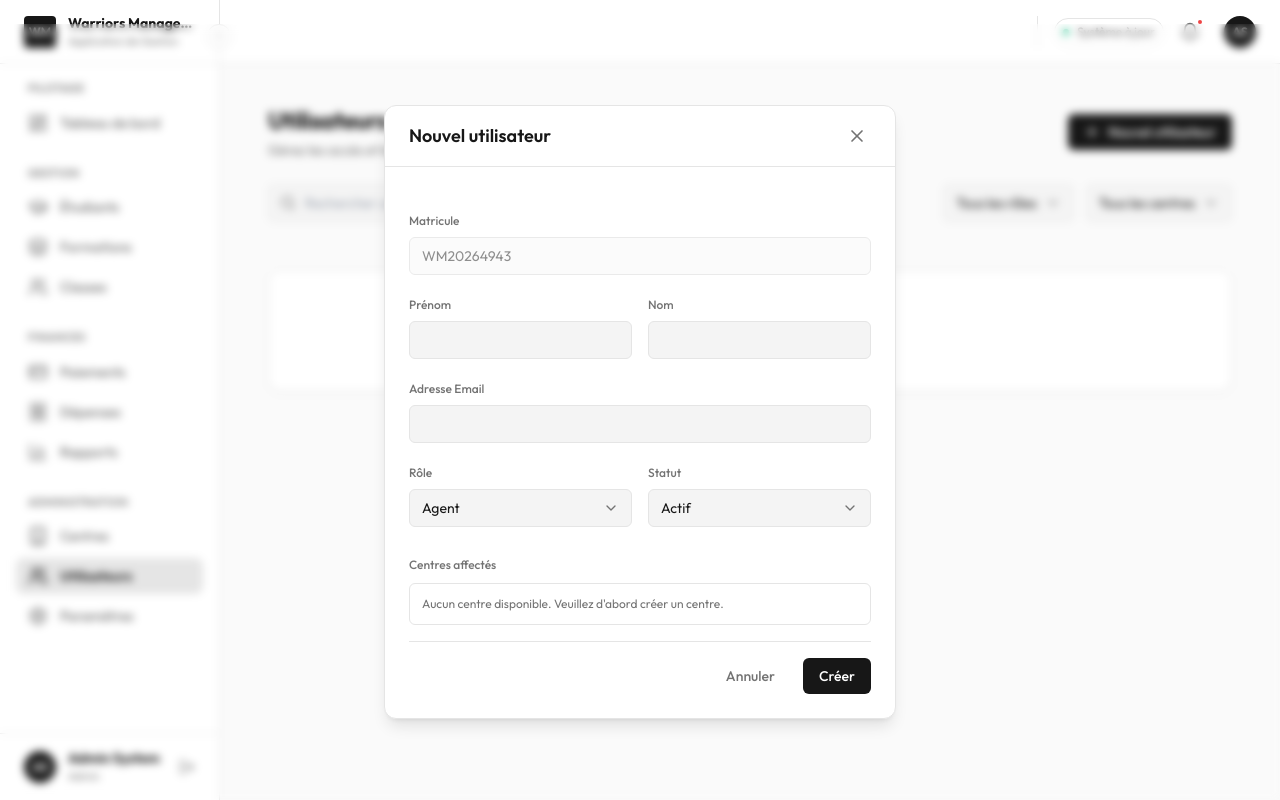
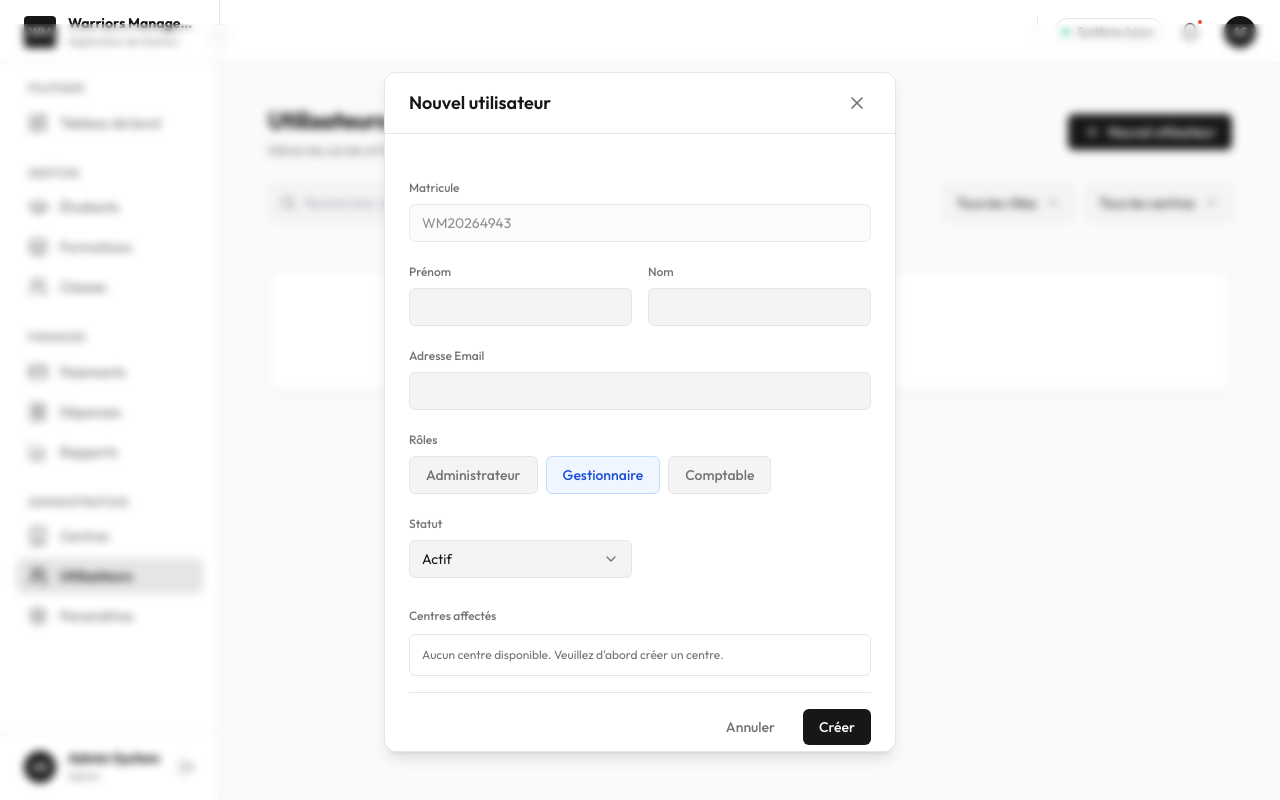
Before and after one commit to Warriorsdesign/warriors-management, a Next.js app in the folder apps/web/: page /users in a window 1280 px wide. Both pictures are taken after a click on the button "Nouvel utilisateur". Built offline with nearby package versions, Linux system fonts and the light colour scheme.

Commit message:
fix(users): refactor user roles, allow multiple roles, fix ui logic

```diff
--- a/apps/web/src/app/users/page.tsx
+++ b/apps/web/src/app/users/page.tsx
@@ -13,8 +13,7 @@ import { useUIStore } from '@/lib/store/useUIStore';
 const roleColors: Record<Role, string> = {
   "ADMIN": "bg-cyan-50 text-cyan-600",
   "GESTIONNAIRE": "bg-blue-50 text-blue-600",
-  "COMPTABLE": "bg-amber-50 text-amber-600",
-  "AGENT": "bg-slate-100 text-slate-600"
+  "COMPTABLE": "bg-amber-50 text-amber-600"
 };
 
 export default function UsersPage() {
@@ -46,7 +45,7 @@ export default function UsersPage() {
     firstName: string;
     lastName: string;
     email: string;
-    role: string;
+    roles: string[];
     status: string;
     centerIds: string[];
   }>({
@@ -54,7 +53,7 @@ export default function UsersPage() {
     firstName: '',
     lastName: '',
     email: '',
-    role: 'AGENT',
+    roles: ['GESTIONNAIRE'],
     status: 'actif',
     centerIds: [],
   });
@@ -63,7 +62,11 @@ export default function UsersPage() {
     // Load Users
     const savedUsers = localStorage.getItem('warriors_mock_users');
     if (savedUsers) {
-      setUsers(JSON.parse(savedUsers));
+      const parsed = JSON.parse(savedUsers).map((u: any) => ({
+        ...u,
+        roles: u.roles || (u.role ? [u.role] : ['GESTIONNAIRE'])
+      }));
+      setUsers(parsed);
     } else {
       setUsers(mockUsers);
       localStorage.setItem('warriors_mock_users', JSON.stringify(mockUsers));
@@ -88,7 +91,7 @@ export default function UsersPage() {
       firstName: '',
       lastName: '',
       email: '',
-      role: 'AGENT',
+      roles: ['GESTIONNAIRE'],
       status: 'actif',
       centerIds: [],
     });
@@ -103,7 +106,7 @@ export default function UsersPage() {
       firstName: user.firstName,
       lastName: user.lastName,
       email: user.email,
-      role: user.role,
+      roles: user.roles || (user as any).role ? [(user as any).role] : ['GESTIONNAIRE'],
       status: user.status,
       centerIds: user.centerIds || [],
     });
@@ -140,7 +143,7 @@ export default function UsersPage() {
         firstName: formData.firstName,
         lastName: formData.lastName,
         email: formData.email,
-        role: formData.role as Role,
+        roles: formData.roles as Role[],
         status: formData.status as UserStatus,
         centerIds: formData.centerIds
       } : u);
@@ -156,7 +159,7 @@ export default function UsersPage() {
         firstName: formData.firstName,
         lastName: formData.lastName,
         email: formData.email,
-        role: formData.role as Role,
+        roles: formData.roles as Role[],
         status: formData.status as UserStatus,
         centerIds: formData.centerIds
       };
@@ -181,7 +184,8 @@ export default function UsersPage() {
 
   const filteredUsers = users.filter(u => {
     const matchesSearch = (u.firstName + ' ' + u.lastName + ' ' + u.email).toLowerCase().includes(searchQuery.toLowerCase());
-    const matchesRole = roleFilter === 'all' || u.role === roleFilter;
+    const userRoles = u.roles ? u.roles : ((u as any).role ? [(u as any).role] : []);
+    const matchesRole = roleFilter === 'all' || userRoles.includes(roleFilter);
     const matchesCenter = centerFilter === 'all' || u.centerIds.includes(centerFilter);
     return matchesSearch && matchesRole && matchesCenter;
   });
@@ -230,8 +234,7 @@ export default function UsersPage() {
               { label: 'Tous les rôles', value: 'all' },
               { label: 'Administrateur', value: 'ADMIN' },
               { label: 'Gestionnaire', value: 'GESTIONNAIRE' },
-              { label: 'Comptable', value: 'COMPTABLE' },
-              { label: 'Agent', value: 'AGENT' },
+              { label: 'Comptable', value: 'COMPTABLE' }
             ]}
           />
           <Select
@@ -313,10 +316,12 @@ export default function UsersPage() {
               )}
             </p>
 
-            <div className="flex gap-2 mt-3 mb-6">
-              <Badge variant="outline" className={`px-3 py-0.5 rounded-full text-[10px] font-medium border-none ${roleColors[user.role]}`}>
-                {user.role.charAt(0).toUpperCase() + user.role.slice(1).toLowerCase()}
-              </Badge>
+            <div className="flex flex-wrap justify-center gap-1.5 mt-3 mb-6">
+              {(user.roles ? user.roles : ((user as any).role ? [(user as any).role] : [])).map((r: string) => (
+                <Badge key={r} variant="outline" className={`px-3 py-0.5 rounded-full text-[10px] font-medium border-none ${roleColors[r as Role]}`}>
+                  {r.charAt(0).toUpperCase() + r.slice(1).toLowerCase()}
+                </Badge>
+              ))}
               <Badge variant="outline" className={`px-3 py-0.5 rounded-full text-[10px] font-medium border-none ${user.status === 'actif' ? 'bg-emerald-50 text-emerald-600' : 'bg-rose-50 text-rose-600'}`}>
                 {user.status === 'actif' ? 'Actif' : 'Inactif'}
               </Badge>
@@ -418,18 +423,58 @@ export default function UsersPage() {
               )}
             </div>
 
-            <div className="space-y-1.5">
-              <label className="text-xs font-medium text-muted-foreground">Rôle</label>
-              <Select
-                value={formData.role}
-                onChange={(val: string) => setFormData({ ...formData, role: val })}
-                options={[
-                  { label: 'Administrateur', value: 'ADMIN' },
-                  { label: 'Gestionnaire', value: 'GESTIONNAIRE' },
-                  { label: 'Comptable', value: 'COMPTABLE' },
-                  { label: 'Agent', value: 'AGENT' },
-                ]}
-              />
+            <div className="space-y-1.5 sm:col-span-2">
+              <label className="text-xs font-medium text-muted-foreground">Rôles</label>
+              <div className="flex flex-wrap gap-2">
+                <button
+                  type="button"
+                  onClick={() => setFormData({ ...formData, roles: ['ADMIN'] })}
+                  className={cn(
+                    "px-4 py-2 rounded-md text-sm font-medium transition-colors border",
+                    formData.roles.includes('ADMIN') ? "bg-cyan-50 text-cyan-700 border-cyan-200" : "bg-background text-muted-foreground border-border hover:bg-muted"
+                  )}
+                >
+                  Administrateur
+                </button>
+                <button
+                  type="button"
+                  onClick={() => {
+                    let newRoles = [...formData.roles].filter(r => r !== 'ADMIN');
+                    if (newRoles.includes('GESTIONNAIRE')) {
+                      newRoles = newRoles.filter(r => r !== 'GESTIONNAIRE');
+                    } else {
+                      newRoles.push('GESTIONNAIRE');
+                    }
+                    if (newRoles.length === 0) newRoles = ['GESTIONNAIRE'];
+                    setFormData({ ...formData, roles: newRoles });
+                  }}
+                  className={cn(
+                    "px-4 py-2 rounded-md text-sm font-medium transition-colors border",
+                    formData.roles.includes('GESTIONNAIRE') ? "bg-blue-50 text-blue-700 border-blue-200" : "bg-background text-muted-foreground border-border hover:bg-muted"
+                  )}
+                >
+                  Gestionnaire
+                </button>
+                <button
+                  type="button"
+                  onClick={() => {
+                    let newRoles = [...formData.roles].filter(r => r !== 'ADMIN');
+                    if (newRoles.includes('COMPTABLE')) {
+                      newRoles = newRoles.filter(r => r !== 'COMPTABLE');
+                    } else {
+                      newRoles.push('COMPTABLE');
+                    }
+                    if (newRoles.length === 0) newRoles = ['COMPTABLE'];
+                    setFormData({ ...formData, roles: newRoles });
+                  }}
+                  className={cn(
+                    "px-4 py-2 rounded-md text-sm font-medium transition-colors border",
+                    formData.roles.includes('COMPTABLE') ? "bg-amber-50 text-amber-700 border-amber-200" : "bg-background text-muted-foreground border-border hover:bg-muted"
+                  )}
+                >
+                  Comptable
+                </button>
+              </div>
             </div>
 
             <div className="space-y-1.5">
--- a/apps/web/src/components/layout/sidebar.tsx
+++ b/apps/web/src/components/layout/sidebar.tsx
@@ -47,7 +47,7 @@ export function Sidebar() {
   const router = useRouter();
   const { isMobileMenuOpen, closeMobileMenu, isSidebarCollapsed, toggleSidebar } = useUIStore();
   const [organization, setOrganization] = useState<Organization>(mockOrganization);
-  const [userProfile, setUserProfile] = useState<{ firstName: string, lastName: string, role: string } | null>(null);
+  const [userProfile, setUserProfile] = useState<{ firstName: string, lastName: string, roles: string[] } | null>(null);
 
   useEffect(() => {
     const loadOrg = () => {
@@ -68,7 +68,7 @@ export function Sidebar() {
     setUserProfile({
       firstName: "Admin",
       lastName: "System",
-      role: "ADMIN"
+      roles: ["ADMIN"]
     });
   }, []);
 
@@ -272,7 +272,7 @@ export function Sidebar() {
                       {userProfile ? `${userProfile.firstName} ${userProfile.lastName}` : 'Utilisateur'}
                     </p>
                     <p className="text-[11px] text-muted-foreground truncate">
-                      {userProfile ? (userProfile.role.charAt(0) + userProfile.role.slice(1).toLowerCase()) : 'Chargement...'}
+                      {userProfile ? (userProfile.roles.map(r => r.charAt(0) + r.slice(1).toLowerCase()).join(', ')) : 'Chargement...'}
                     </p>
                   </div>
                   <button onClick={handleLogout} className="text-muted-foreground hover:text-foreground">
--- a/apps/web/src/components/layout/topbar.tsx
+++ b/apps/web/src/components/layout/topbar.tsx
@@ -12,7 +12,7 @@ export function Topbar() {
   const pathname = usePathname();
   const isDashboard = pathname === "/";
 
-  const [userProfile, setUserProfile] = useState<{ firstName: string, lastName: string, role: string, avatarUrl?: string } | null>(null);
+  const [userProfile, setUserProfile] = useState<{ firstName: string, lastName: string, roles: string[], avatarUrl?: string } | null>(null);
 
   useEffect(() => {
     const loadUser = () => {
@@ -23,7 +23,7 @@ export function Topbar() {
         setUserProfile({
           firstName: "Admin",
           lastName: "System",
-          role: "ADMIN"
+          roles: ["ADMIN"]
         });
       }
     };
--- a/apps/web/src/lib/data/mockData.ts
+++ b/apps/web/src/lib/data/mockData.ts
@@ -1,4 +1,4 @@
-export type Role = "ADMIN" | "GESTIONNAIRE" | "COMPTABLE" | "AGENT";
+export type Role = "ADMIN" | "GESTIONNAIRE" | "COMPTABLE";
 export type UserStatus = "actif" | "inactif";
 export type StudentStatus = "en_cours" | "niveau_terminee" | "formation_terminee" | "suspendu" | "nouvel_inscrit" | "reinscrit" | "abandonne";
 export type PaymentStatus = "a_jour" | "en_retard" | "solde";
@@ -26,7 +26,7 @@ export interface User {
   firstName: string;
   lastName: string;
   email: string;
-  role: Role;
+  roles: Role[];
   centerIds: string[];
   status: UserStatus;
 }
```
